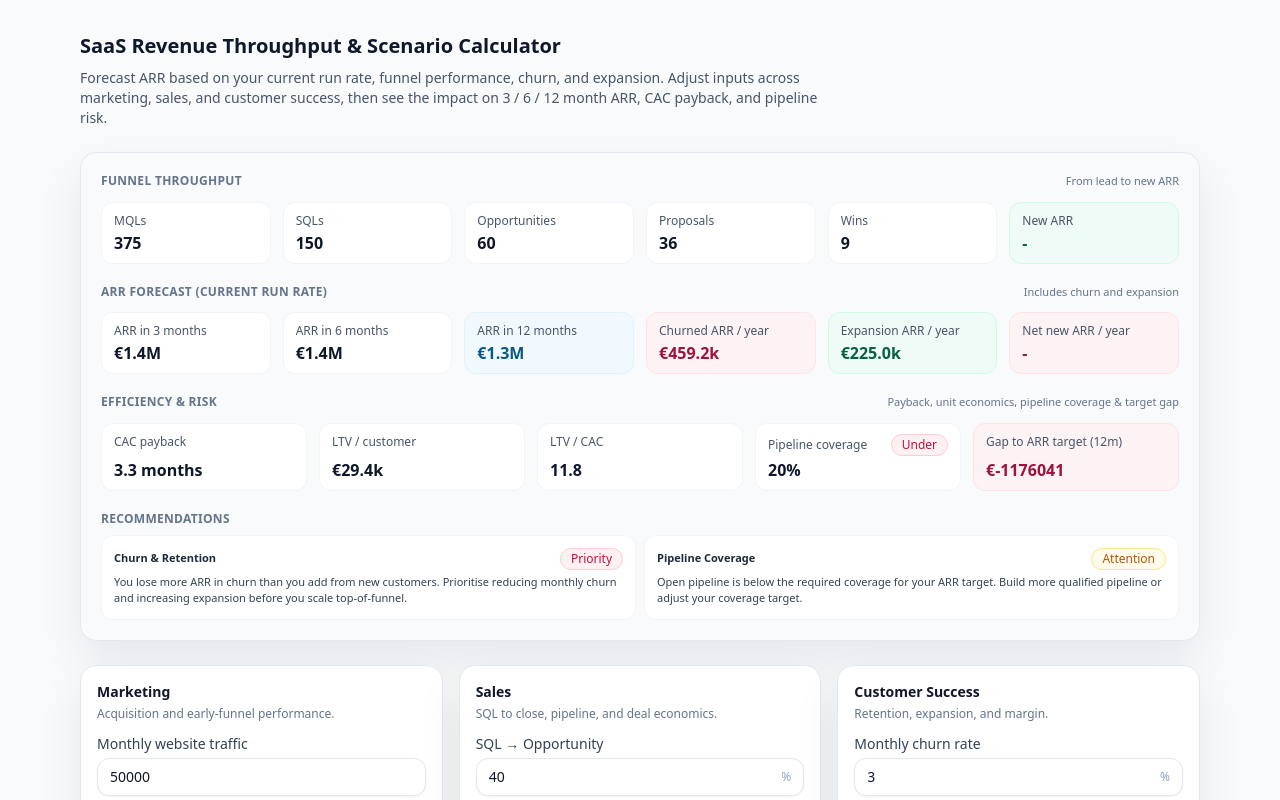
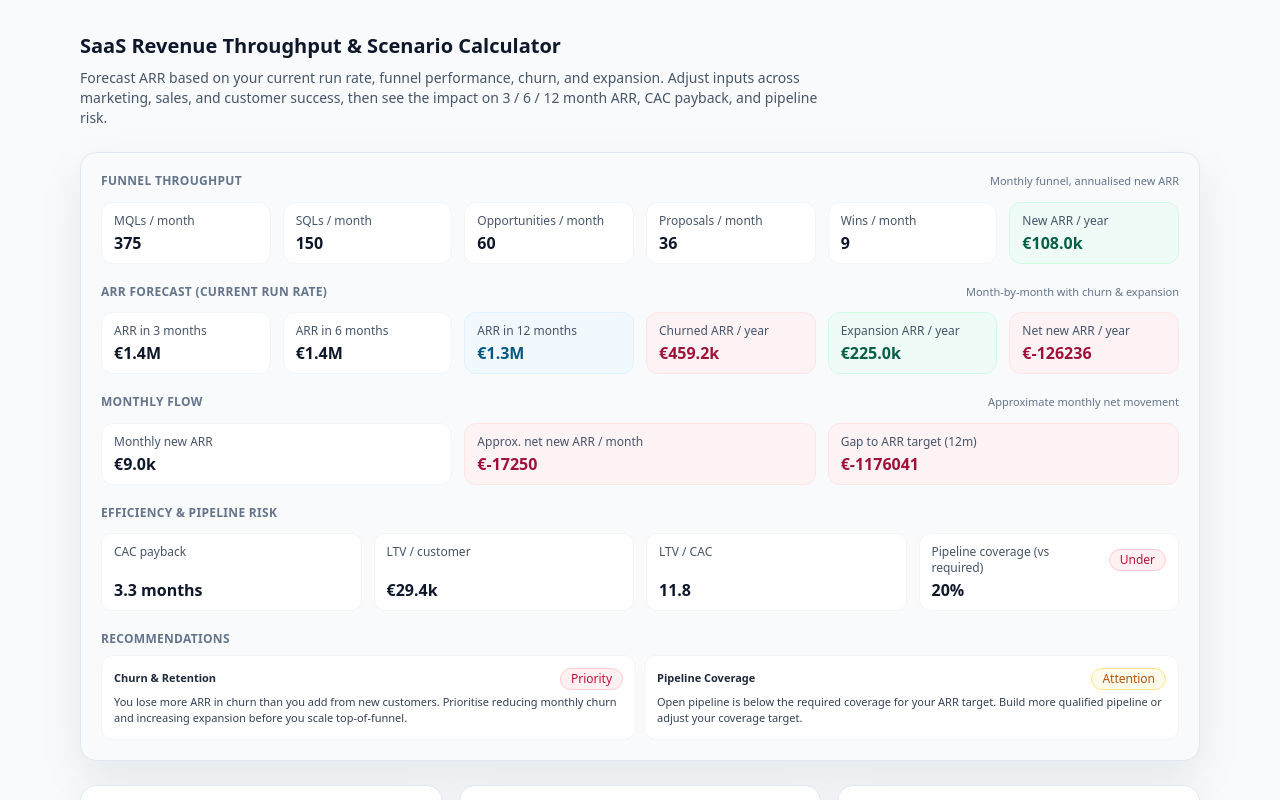
Before and after one commit to powerstephen/saas-throughput-calculator-, a Next.js app: page / in a window 1280 px wide. Shown: the top 800 px of the page. Built offline with nearby package versions, Linux system fonts and the light colour scheme.

Commit message:
Update ResultsPanel.tsx

```diff
--- a/components/ResultsPanel.tsx
+++ b/components/ResultsPanel.tsx
@@ -21,14 +21,15 @@ function formatPct(value: number | null): string {
 export default function ResultsPanel({ result, targetArr }: Props) {
   const { funnel, forecast, efficiency, recommendations } = result;
 
-  // Net new ARR / year = new + expansion - churn
   const netNewArrYear =
-    funnel.newArr + forecast.expansionArrYear - forecast.churnedArrYear;
+    funnel.newArrAnnual +
+    forecast.expansionArrYear -
+    forecast.churnedArrYear;
 
-  // Gap to target based on 12-month forecast vs ARR target
   const arrGap = forecast.projectedArr12m - targetArr;
 
-  let coverageTone: "neutral" | "success" | "warning" | "critical" = "neutral";
+  let coverageTone: "neutral" | "success" | "warning" | "critical" =
+    "neutral";
 
   if (efficiency.pipelineCoverageStatus === "strong") coverageTone = "success";
   else if (efficiency.pipelineCoverageStatus === "ok") coverageTone = "warning";
@@ -36,20 +37,32 @@ export default function ResultsPanel({ result, targetArr }: Props) {
 
   return (
     <section className="rounded-2xl border border-slate-200 bg-slate-50 p-5 shadow-soft">
-      {/* ROW 1: Funnel throughput – hero row */}
+      {/* ROW 1: Funnel throughput */}
       <div className="mb-3 flex items-center justify-between">
         <h2 className="text-xs font-semibold uppercase tracking-wide text-slate-500">
           Funnel Throughput
         </h2>
-        <span className="text-[11px] text-slate-500">From lead to new ARR</span>
+        <span className="text-[11px] text-slate-500">
+          Monthly funnel, annualised new ARR
+        </span>
       </div>
       <div className="mb-5 grid gap-3 sm:grid-cols-3 lg:grid-cols-6">
-        <MetricTile label="MQLs" value={funnel.mqls.toFixed(0)} />
-        <MetricTile label="SQLs" value={funnel.sqls.toFixed(0)} />
-        <MetricTile label="Opportunities" value={funnel.opportunities.toFixed(0)} />
-        <MetricTile label="Proposals" value={funnel.proposals.toFixed(0)} />
-        <MetricTile label="Wins" value={funnel.wins.toFixed(0)} />
-        <MetricTile label="New ARR" value={formatCurrency(funnel.newArr)} accent="green" />
+        <MetricTile label="MQLs / month" value={funnel.mqls.toFixed(0)} />
+        <MetricTile label="SQLs / month" value={funnel.sqls.toFixed(0)} />
+        <MetricTile
+          label="Opportunities / month"
+          value={funnel.opportunities.toFixed(0)}
+        />
+        <MetricTile
+          label="Proposals / month"
+          value={funnel.proposals.toFixed(0)}
+        />
+        <MetricTile label="Wins / month" value={funnel.wins.toFixed(0)} />
+        <MetricTile
+          label="New ARR / year"
+          value={formatCurrency(funnel.newArrAnnual)}
+          accent="green"
+        />
       </div>
 
       {/* ROW 2: ARR forecast */}
@@ -57,7 +70,9 @@ export default function ResultsPanel({ result, targetArr }: Props) {
         <h2 className="text-xs font-semibold uppercase tracking-wide text-slate-500">
           ARR Forecast (Current Run Rate)
         </h2>
-        <span className="text-[11px] text-slate-500">Includes churn and expansion</span>
+        <span className="text-[11px] text-slate-500">
+          Month-by-month with churn & expansion
+        </span>
       </div>
       <div className="mb-5 grid gap-3 sm:grid-cols-3 lg:grid-cols-6">
         <MetricTile
@@ -90,16 +105,39 @@ export default function ResultsPanel({ result, targetArr }: Props) {
         />
       </div>
 
+      {/* ROW 2b: Monthly flows */}
+      <div className="mb-3 flex items-center justify-between">
+        <h2 className="text-xs font-semibold uppercase tracking-wide text-slate-500">
+          Monthly Flow
+        </h2>
+        <span className="text-[11px] text-slate-500">
+          Approximate monthly net movement
+        </span>
+      </div>
+      <div className="mb-5 grid gap-3 sm:grid-cols-3 lg:grid-cols-3">
+        <MetricTile
+          label="Monthly new ARR"
+          value={formatCurrency(forecast.monthlyNewArr)}
+        />
+        <MetricTile
+          label="Approx. net new ARR / month"
+          value={formatCurrency(forecast.monthlyNetNewArr)}
+          accent={forecast.monthlyNetNewArr >= 0 ? "green" : "red"}
+        />
+        <MetricTile
+          label="Gap to ARR target (12m)"
+          value={formatCurrency(arrGap)}
+          accent={arrGap >= 0 ? "green" : "red"}
+        />
+      </div>
+
       {/* ROW 3: Efficiency / risk */}
       <div className="mb-3 flex items-center justify-between">
         <h2 className="text-xs font-semibold uppercase tracking-wide text-slate-500">
-          Efficiency & Risk
+          Efficiency & Pipeline Risk
         </h2>
-        <span className="text-[11px] text-slate-500">
-          Payback, unit economics, pipeline coverage & target gap
-        </span>
       </div>
-      <div className="mb-5 grid gap-3 sm:grid-cols-2 lg:grid-cols-5">
+      <div className="mb-5 grid gap-3 sm:grid-cols-2 lg:grid-cols-4">
         <MetricTile
           label="CAC payback"
           value={
@@ -117,7 +155,7 @@ export default function ResultsPanel({ result, targetArr }: Props) {
           value={efficiency.ltvToCac ? efficiency.ltvToCac.toFixed(1) : "-"}
         />
         <MetricTile
-          label="Pipeline coverage"
+          label="Pipeline coverage (vs required)"
           value={
             efficiency.pipelineCoverageActual !== null
               ? formatPct(efficiency.pipelineCoverageActual)
@@ -132,11 +170,6 @@ export default function ResultsPanel({ result, targetArr }: Props) {
                 : "Under"}
             </Badge>
           }
-        />
-        <MetricTile
-          label="Gap to ARR target (12m)"
-          value={formatCurrency(arrGap)}
-          accent={arrGap >= 0 ? "green" : "red"}
         />
       </div>
 
@@ -173,7 +206,9 @@ export default function ResultsPanel({ result, targetArr }: Props) {
                       : "Info"}
                   </Badge>
                 </div>
-                <p className="text-[11px] text-slate-700">{rec.message}</p>
+                <p className="text-[11px] text-slate-700">
+                  {rec.message}
+                </p>
               </div>
             );
           })}
```
